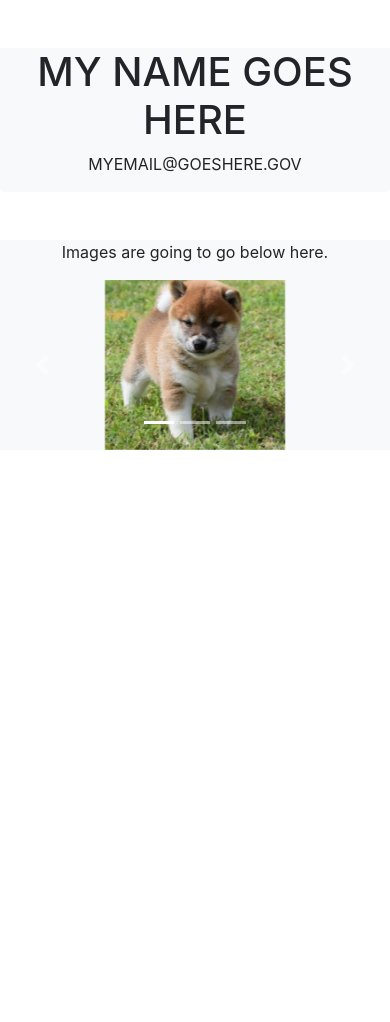
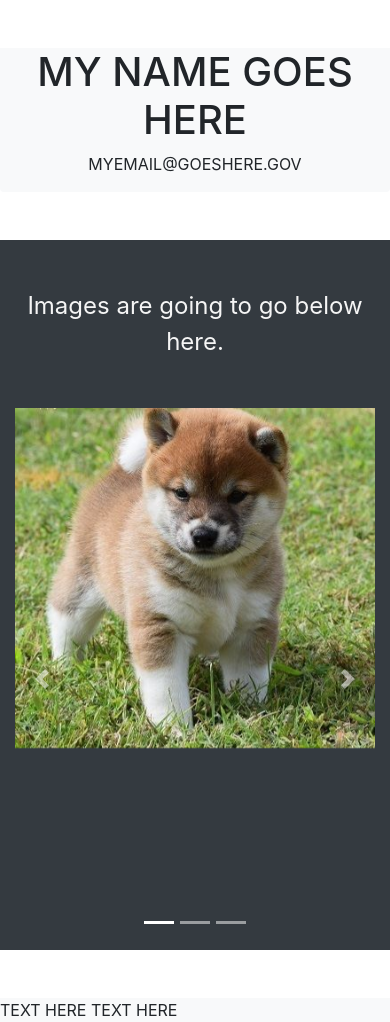
Before and after one commit to TDameron/tdameron-pwp, a PHP site: page /public_html/documentation/milestone-3.html in a window 390 px wide. Before the commit the page ends 450 px from the top, so only its background shows below. Run offline with PHP 8.4, Linux system fonts and the light colour scheme; some libraries are stand-ins or nearby versions.

Commit message:
Fixed carousel Background colors, added the responsive image css that needs to be edited.

```diff
--- a/public_html/documentation/milestone-3.html
+++ b/public_html/documentation/milestone-3.html
@@ -36,10 +36,10 @@
 
 <!----- First Carousel Here ------>
 
-	<div class ="container bg-light">
+	<div class ="container bg-dark">
 		<div class="row">
 			<div class="col-12">
-				<p class="text-center">Images are going to go below here.</p>
+				<p class="text-carousel my-5">Images are going to go below here.</p>
 				<div id="carouselExampleIndicators" class="carousel slide" data-ride="carousel">
 					<ol class="carousel-indicators">
 						<li data-target="#carouselExampleIndicators" data-slide-to="0" class="active"></li>
@@ -48,10 +48,10 @@
 					</ol>
 					<div class="carousel-inner">
 						<div class="carousel-item active">
-							<img class="d-block image-center" src="Images/Shiba Puppy.jpg" alt="First slide"/>
+							<img class="d-block image-landscape image-wrapper" src="Images/Shiba Puppy.jpg" alt="First slide"/>
 						</div>
 						<div class="carousel-item">
-							<img class="d-block w-50" src="..." alt="Second slide">
+							<img class="d-block image-landscape" src="Images/Black Cat.jpg" alt="Second slide">
 						</div>
 						<div class="carousel-item">
 							<img class="d-block w-50" src="..." alt="Third slide">
@@ -69,8 +69,13 @@
 		</div>
 	</div>
 </div>
+<!----- End Coding For Carousel ----->
 
-<!----- End Coding For Carousel ----->
+<div class="container bg-light mt-5">
+	<div class="row text-center">
+		TEXT HERE TEXT HERE
+	</div>
+</div>
 
 
 </body>
--- a/public_html/documentation/styleSheet/Styles.css
+++ b/public_html/documentation/styleSheet/Styles.css
@@ -6,7 +6,37 @@ h1 {
 	text-align: center;
 }
 
-.image-center {
+.image-landscape {
 	margin: auto;
-	width: 50%
+	width: 100%;
+	max-height: 600px;
 }
+
+.image-portrait {
+	margin: auto;
+	height: 800px;
+	max-width: 600px;
+}
+
+
+.text-carousel {
+	text-align: center;
+	color: whitesmoke;
+	font-size: x-large;
+}
+
+.container {
+	max-width: 500px;
+}
+
+.image-wrapper {
+	position: relative;
+	padding-bottom: 56.2%;
+}
+
+.image-wrapper img {
+	position: absolute;
+	object-fit: cover;
+	width: 100%;
+	height: 100%;
+}
```
